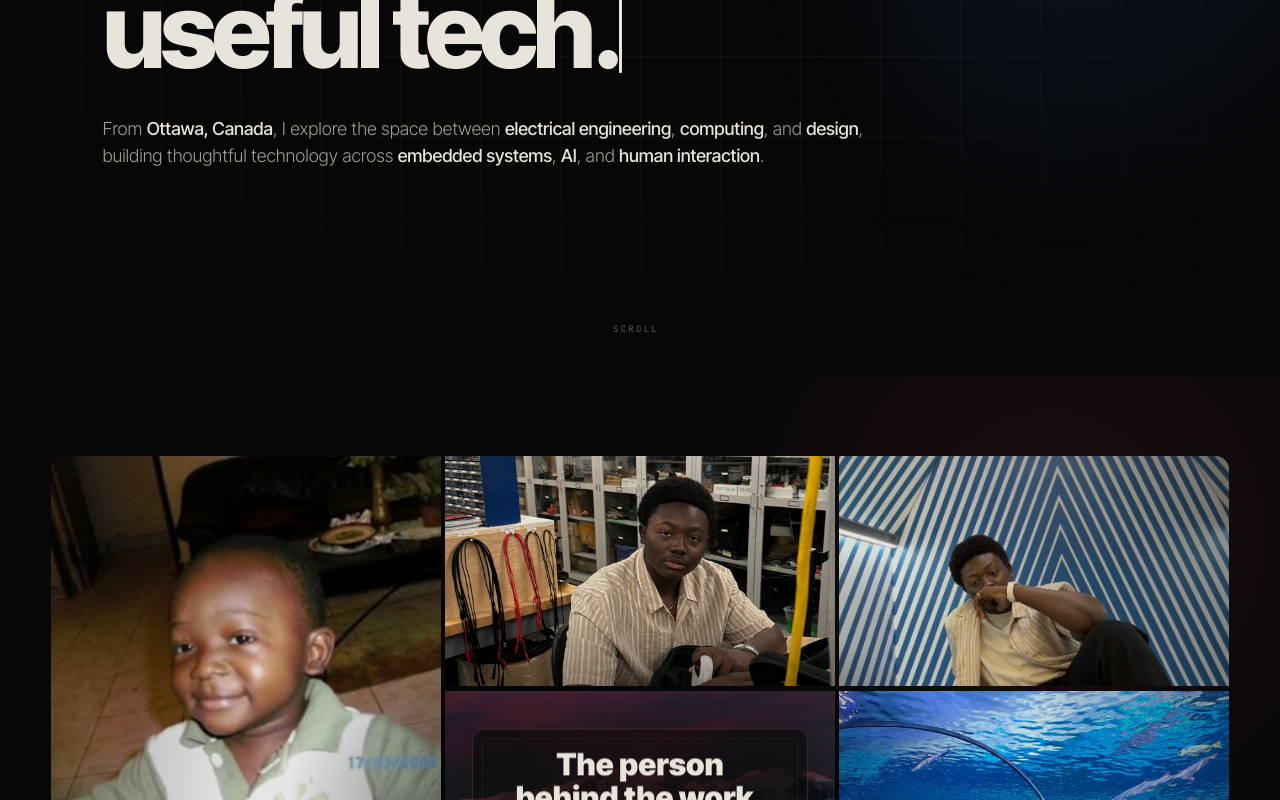
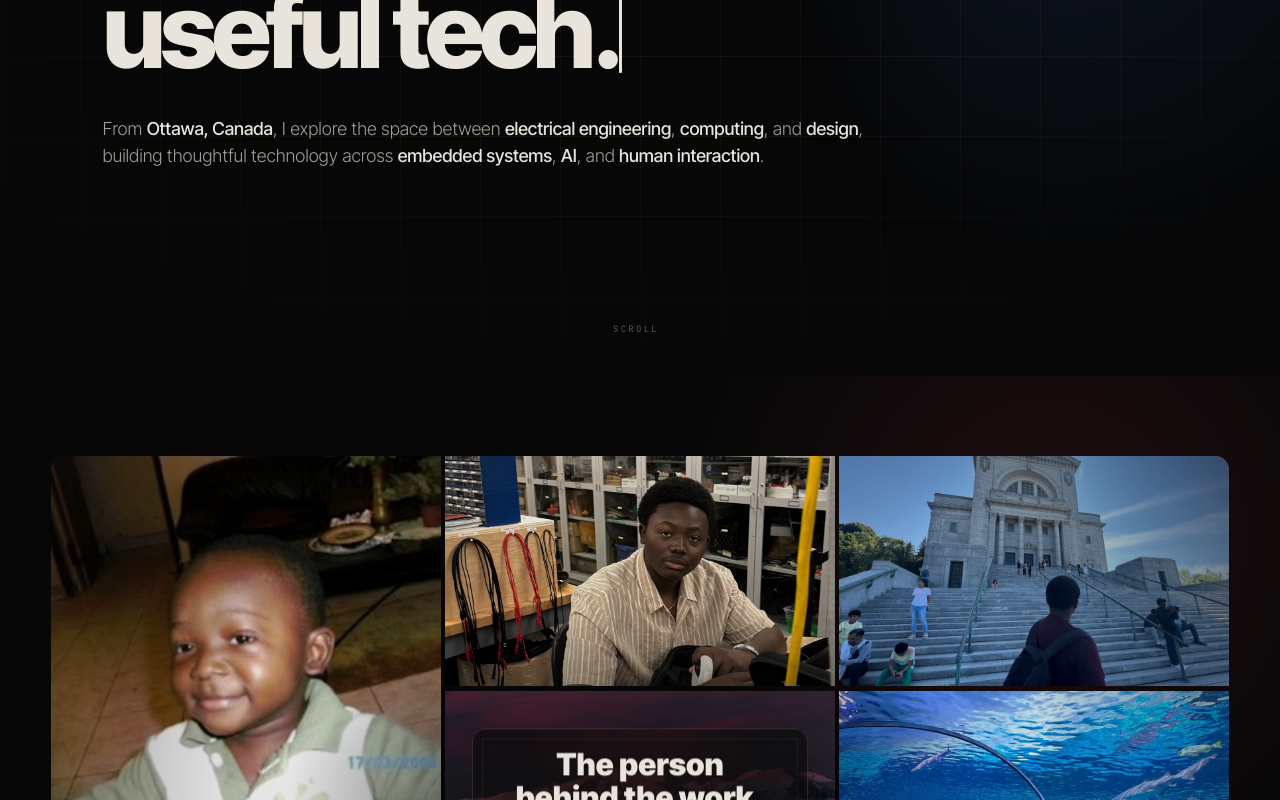
Before and after one commit to RayannSagnon/portfolio, a Next.js app: page / in a window 1280 px wide. Shown: the part 2000-2800 px from the top of the page. Built offline with nearby package versions, Linux system fonts and the light colour scheme; no server answers.

Commit message:
Replace Community teaser photo with Montreal oratory image.
Swap the striped room portrait for the Saint Joseph Oratory steps photo on the top-right tile.

```diff
--- a/content/aboutTeaser.ts
+++ b/content/aboutTeaser.ts
@@ -42,10 +42,9 @@ export const aboutTeaserTiles: readonly AboutTeaserTile[] = [
     title: "Humanitarian work",
     caption: "Leadership learned through care, coordination, and doing something useful together.",
     tone: "bronze",
-    src: "/images/about-teaser/striped-room-portrait.jpeg",
-    alt: "Rayann sitting in a blue and white striped geometric room.",
-    focus: "center 48%",
-    zoom: 0.82,
+    src: "/images/about-teaser/montreal-oratory.jpeg",
+    alt: "Rayann at the base of the Saint Joseph's Oratory steps in Montreal.",
+    focus: "center 55%",
   },
   {
     meta: "Workbench",
```
Also changed, not shown: public/images/about-teaser/montreal-oratory.jpeg (added).
